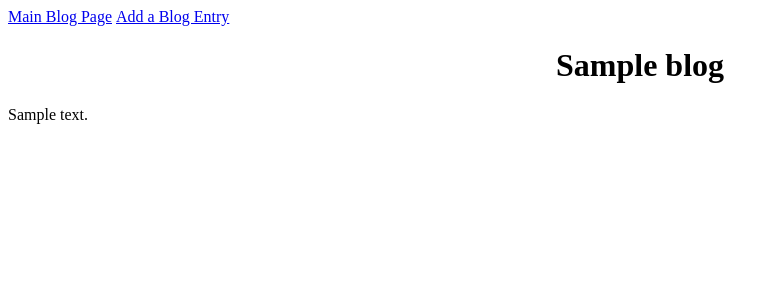
After one commit to smcdole05/Blogz, a Flask app: template templates/blog_entry.html in a window 1280 px wide. The commit adds this page. Shown: the top 300 px of the page, without its empty margins (0-779 px from the left). Run offline with Flask 2, Linux system fonts and the light colour scheme; the template is opened without the code that fills it: most values are stand-ins (such as "Sample title", 1, 10 or a date in 2020); data that the repository does not hold is empty.

Commit message:
Use cases complete

```diff
--- a/main.py
+++ b/main.py
@@ -8,6 +8,7 @@ app.config['SQLALCHEMY_ECHO'] = True
 
 db = SQLAlchemy(app)
 app.secret_key = '12345'
+
 
 
 class Blog(db.Model):
@@ -30,7 +31,9 @@ def new_entry():
             new_blog = Blog(blog_title, blog_body)
             db.session.add(new_blog)
             db.session.commit()
-            return redirect('/blog')
+            blog = db.session.query(Blog).order_by(Blog.id.desc()).first()
+            get_id = blog.id
+            return redirect('/blog?id=' + str(get_id))
         else:
             if blog_title == '':
                 flash('Please fill in field', 'title_error')
@@ -45,8 +48,12 @@ def new_entry():
 def index():
 
     blogs = Blog.query.all()
-
-    return render_template('blog.html', title='Build A Blog', blogs=blogs)
+    if request.args:
+        blog_id = request.args.get('id')
+        blog = Blog.query.get(blog_id)
+        return render_template('blog_entry.html', blog=blog)
+    else:
+        return render_template('blog.html', title='Build A Blog', blogs=blogs)
 
 
 if __name__ == '__main__':
--- a/templates/base.html
+++ b/templates/base.html
@@ -17,7 +17,7 @@
 <body>
 
     <div>
-        <a href='/blog'>Main Blog Page</a>
+        <a href='blog'>Main Blog Page</a>
     </div>
 
     <div>
--- a/templates/blog.html
+++ b/templates/blog.html
@@ -9,7 +9,7 @@
 
 
         {% for blog in blogs %}
-        <h2>{{blog.title}}</h2>
+            <a href='blog?id={{blog.id}}'><h2>{{blog.title}}</h2></a>
         <p>{{blog.body}}</p>
         <hr>
         {% endfor %}
--- /dev/null
+++ b/templates/blog_entry.html
@@ -0,0 +1,9 @@
+{% extends "base.html" %}
+
+{% block content %}
+
+<h1>{{blog.title}}</h1>
+
+<p>{{blog.body}}</p>
+
+{% endblock %}
```
Also changed, not shown: templates/new_entry.html (+4 -3 lines).
